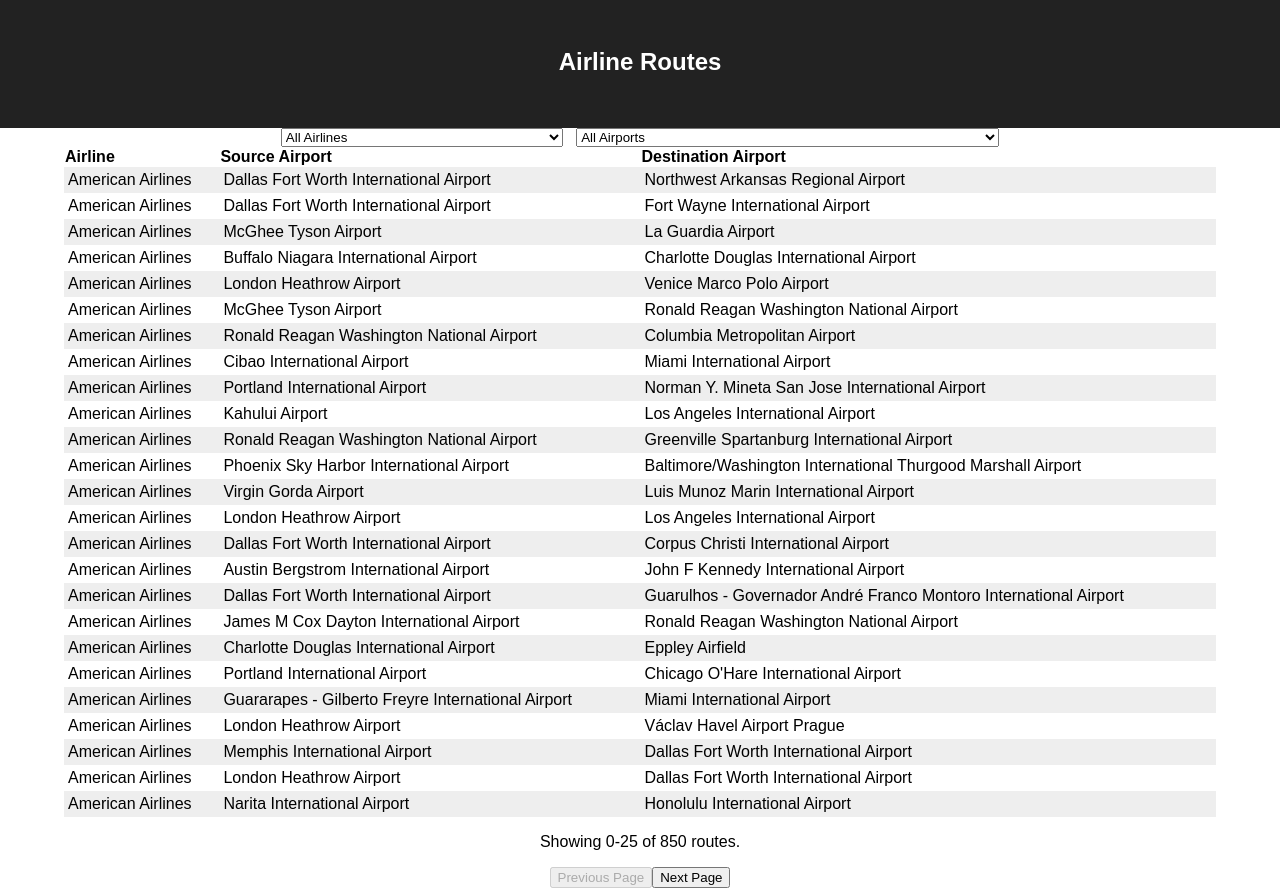
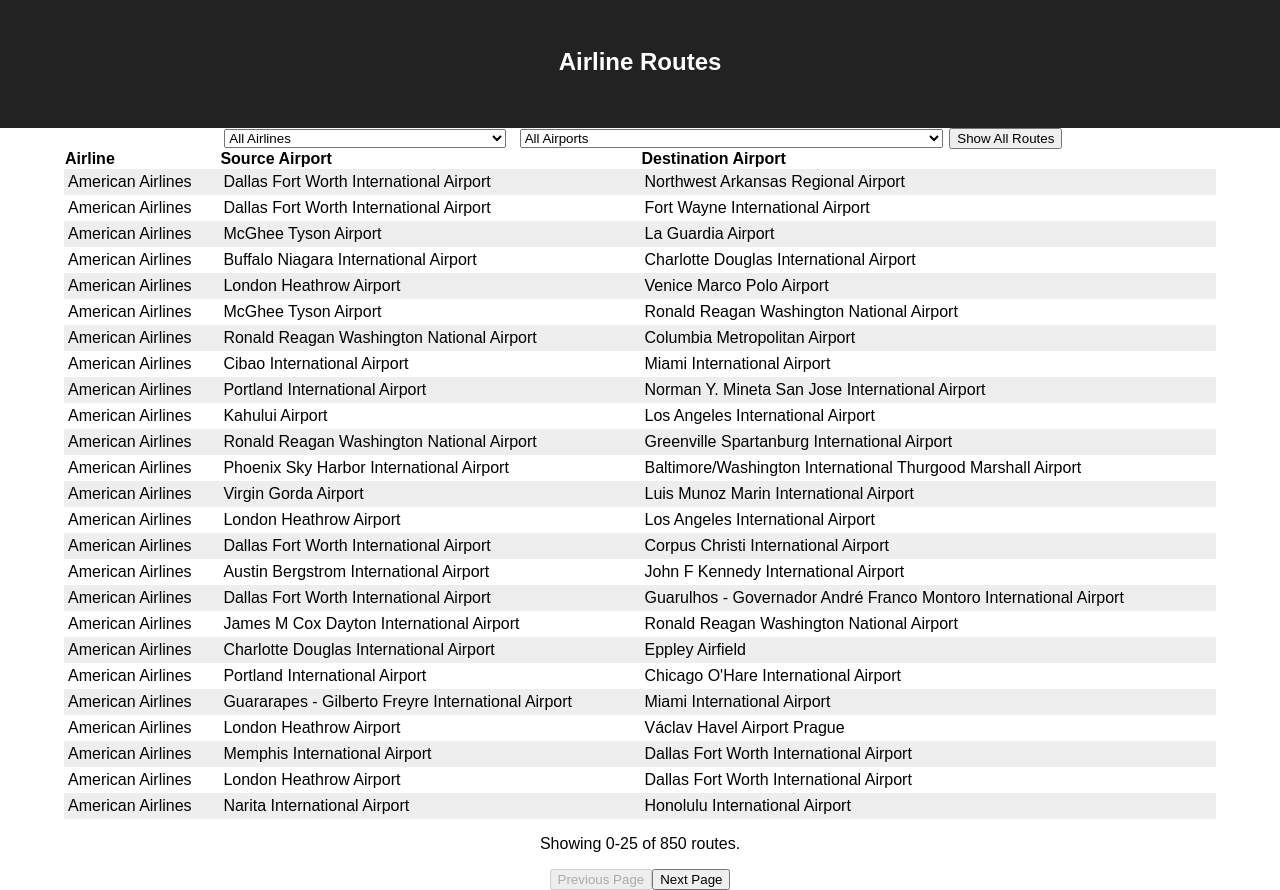
Before and after one commit to T-monius/airline-routes, a React (Create React App) app: page / in a window 1280 px wide. Built offline with nearby package versions, Linux system fonts and the light colour scheme.

Commit message:
Reset Routes Filtering to Show All Routes

```diff
--- a/src/App.js
+++ b/src/App.js
@@ -55,6 +55,10 @@
     return RouteData.airports.find((airport) => {
       return airport.name === selectedAirportName;
     }).code;
+  };
+
+  showAllRoutes = (_) => {
+    this.setState({ routes: RouteData.routes });
   };
 
   totalRoutes = () => {
@@ -129,6 +133,7 @@
               value={'name'}
               valueKey={'name'}
             />
+            <button type='reset' onClick={this.showAllRoutes}>Show All Routes</button>
           </form>
           <Table
             columns={columns}
```
